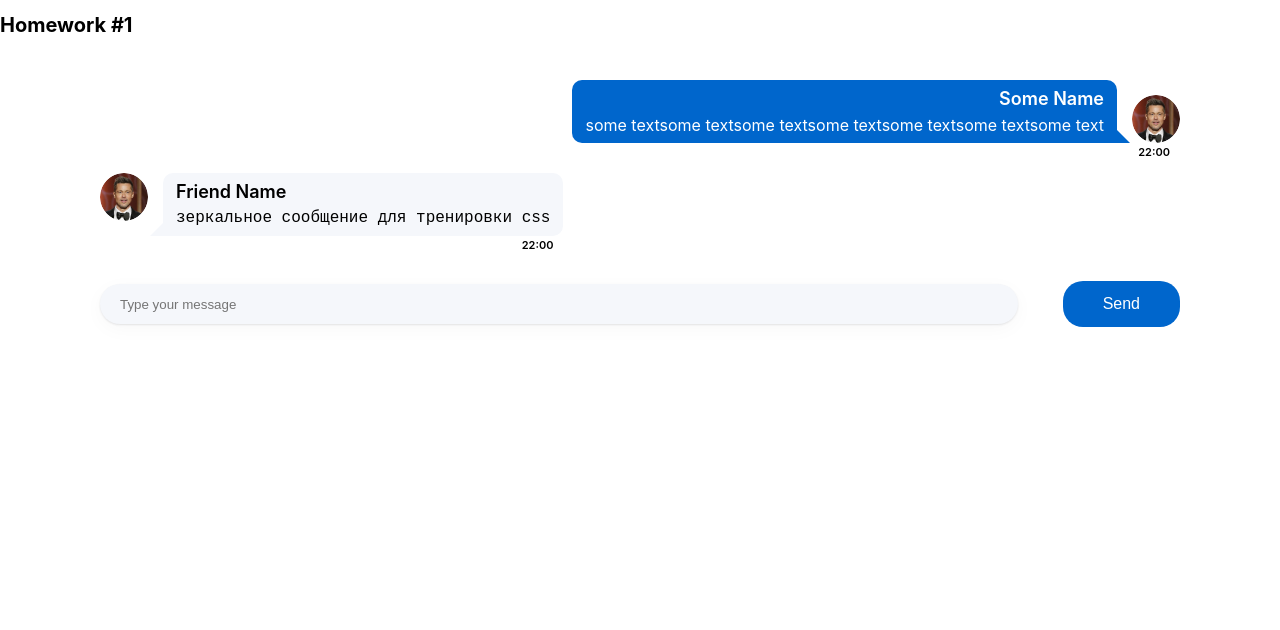
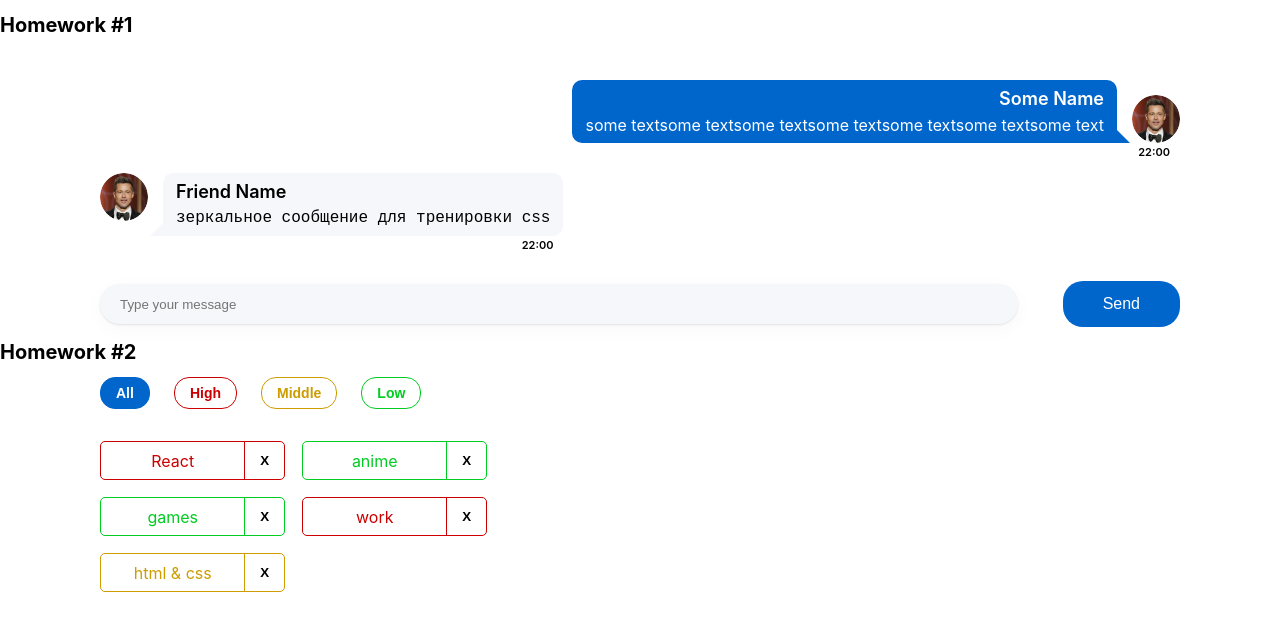
Before and after one commit to DaniyelGit/DZ-Incubator, a React (Create React App) app: page / in a window 1280 px wide. Shown: the top 630 px of the page. Built offline with nearby package versions, Linux system fonts and the light colour scheme.

Commit message:
done HW2 !

```diff
--- a/src/s1-main/App.tsx
+++ b/src/s1-main/App.tsx
@@ -1,13 +1,14 @@
 import React from 'react'
 import s from './App.module.css'
 import HW1 from '../s2-homeworks/hw01/HW1'
+import HW2 from "../s2-homeworks/hw02/HW2";
 
 function App() {
     return (
         <div className={s.App}>
             <HW1/>
             {/*раскомментировать по ходу выполнения*/}
-            {/*<HW2/>*/}
+            <HW2/>
             {/*<HW3/>*/}
             {/*<HW4/>*/}
 
--- a/src/s2-homeworks/hw02/HW2.tsx
+++ b/src/s2-homeworks/hw02/HW2.tsx
@@ -3,30 +3,30 @@
 import s2 from '../../s1-main/App.module.css'
 
 /*
-* 1 - описать типы AffairPriorityType, AffairType
-* 2 - указать нужный тип для defaultAffairs
-* 3 - дописать типы и логику функции filterAffairs и проверить её тестами
-* 4 - выполнить пункт 3 для функции deleteAffair
-* 5 - указать нужный тип в useState с affairs
-* 6 - дописать тип и логику функции deleteAffairCallback
-* 7 - в файле Affairs.tsx дописать типизацию пропсов
-* 8 - в файле Affairs.tsx дописать логику функций setAll, setHigh, setMiddle, setLow
-* 9 - в файле Affair.tsx дописать типизацию пропсов
-* 10 - в файле Affair.tsx дописать функции deleteCallback и использовать
-* 11 - в файле Affair.tsx отобразить приходящие данные
+* 1 - описать типы AffairPriorityType, AffairType ✓
+* 2 - указать нужный тип для defaultAffairs ✓
+* 3 - дописать типы и логику функции filterAffairs и проверить её тестами ✓
+* 4 - выполнить пункт 3 для функции deleteAffair ✓
+* 5 - указать нужный тип в useState с affairs ✓
+* 6 - дописать тип и логику функции deleteAffairCallback ✓
+* 7 - в файле Affairs.tsx дописать типизацию пропсов ✓
+* 8 - в файле Affairs.tsx дописать логику функций setAll, setHigh, setMiddle, setLow ✓
+* 9 - в файле Affair.tsx дописать типизацию пропсов ✓
+* 10 - в файле Affair.tsx дописать функции deleteCallback и использовать ✓
+* 11 - в файле Affair.tsx отобразить приходящие данные ✓
 * */
 
 // types
-export type AffairPriorityType = any // need to fix any
+export type AffairPriorityType = 'low' | 'middle' | 'high';
 export type AffairType = {
-    _id: any // need to fix any
-    name: any // need to fix any
+    _id: number
+    name: string
     priority: AffairPriorityType
 }
 export type FilterType = 'all' | AffairPriorityType
 
 // constants
-const defaultAffairs: any = [ // need to fix any
+const defaultAffairs: Array<AffairType> = [
     {_id: 1, name: 'React', priority: 'high'}, // студенты могут изменить содержимое name и количество элементов в массиве, ...priority не менять!
     {_id: 2, name: 'anime', priority: 'low'},
     {_id: 3, name: 'games', priority: 'low'},
@@ -35,23 +35,23 @@
 ]
 
 // pure helper functions
-export const filterAffairs = (affairs: any, filter: any): any => { // need to fix any
+export const filterAffairs = (affairs: Array<AffairType>, filter: FilterType): Array<AffairType> => {
+    return filter === 'all'
+       ? affairs
+       : affairs.filter(affair => affair.priority === filter);
+}
 
-
-    return affairs // need to fix
-}
-export const deleteAffair = (affairs: any, _id: any): any => { // need to fix any
-
-    return affairs // need to fix
+export const deleteAffair = (affairs: Array<AffairType>, _id: number): Array<AffairType> => {
+    return affairs.filter(affairs => affairs._id !== _id);
 }
 
 function HW2() {
-    const [affairs, setAffairs] = useState<any>(defaultAffairs) // need to fix any
+    const [affairs, setAffairs] = useState<Array<AffairType>>(defaultAffairs)
     const [filter, setFilter] = useState<FilterType>('all')
 
     const filteredAffairs = filterAffairs(affairs, filter)
-    const deleteAffairCallback = (_id: any) => { // need to fix any
-        // need to fix
+    const deleteAffairCallback = (_id: number) => {
+        setAffairs(deleteAffair(affairs, _id));
     }
 
     return (
--- a/src/s2-homeworks/hw02/affairs/Affairs.tsx
+++ b/src/s2-homeworks/hw02/affairs/Affairs.tsx
@@ -4,24 +4,24 @@
 import s from './Affairs.module.css'
 
 type AffairsPropsType = {
-    data: any // need to fix any
-    setFilter: any
-    deleteAffairCallback: any
+    data: Array<AffairType>
+    setFilter: (filter: FilterType) => void
+    deleteAffairCallback: (_id: number) => void
     filter: FilterType
 }
 
 function Affairs(props: AffairsPropsType) {
     const setAll = () => {
-        // need to fix
+        props.setFilter('all');
     }
     const setHigh = () => {
-        // need to fix
+        props.setFilter('high');
     }
     const setMiddle = () => {
-        // need to fix
+        props.setFilter('middle');
     }
     const setLow = () => {
-        // need to fix
+        props.setFilter('low');
     }
 
     const cnAll = s.button + ' ' + s.all + (props.filter === 'all' ? ' ' + s.active : '')
--- a/src/s2-homeworks/hw02/affairs/affair/Affair.module.css
+++ b/src/s2-homeworks/hw02/affairs/affair/Affair.module.css
@@ -13,6 +13,7 @@
     justify-content: center;
     width: 145px;
     height: 37px;
+    color: var(--color);
 }
 
 .closeButton {
@@ -20,7 +21,7 @@
     align-items: center;
     justify-content: center;
     width: 40px;
-    height: 37px;
+    height: 100%;
 
     background-color: transparent;
     border: none;
--- a/src/s2-homeworks/hw02/affairs/affair/Affair.tsx
+++ b/src/s2-homeworks/hw02/affairs/affair/Affair.tsx
@@ -1,17 +1,16 @@
 import React from 'react'
-import { AffairType } from '../../HW2'
+import {AffairType} from '../../HW2'
 import s from './Affair.module.css'
 import s2 from '../Affairs.module.css'
 
 type AffairPropsType = {
-    // key не нужно типизировать
    affair: AffairType
-    deleteAffairCallback: any // need to fix any
+   deleteAffairCallback: (_id: number) => void
 }
 
 function Affair(props: AffairPropsType) {
-    const deleteCallback = () => {
-        // need to fix
+   const deleteCallback = (_id: number) => {
+      props.deleteAffairCallback(_id);
    }
 
    const nameClass = s.name + ' ' + s2[props.affair.priority]
@@ -24,9 +23,7 @@
          className={affairClass}
       >
          <div id={'hw2-name-' + props.affair._id} className={nameClass}>
-                {/*создаёт студент*/}
-
-                {/**/}
+            {props.affair.name}
          </div>
          <div id={'hw2-priority-' + props.affair._id} hidden>
             {props.affair.priority}
@@ -35,12 +32,10 @@
          <button
             id={'hw2-button-delete-' + props.affair._id}
             className={buttonClass}
-                // need to fix
+            onClick={() => deleteCallback(props.affair._id)}
 
          >
-                {/*текст кнопки могут изменить студенты*/}
             X
-                {/**/}
          </button>
       </div>
    )
```
Lines whose indentation alone changed are shown as unchanged.
